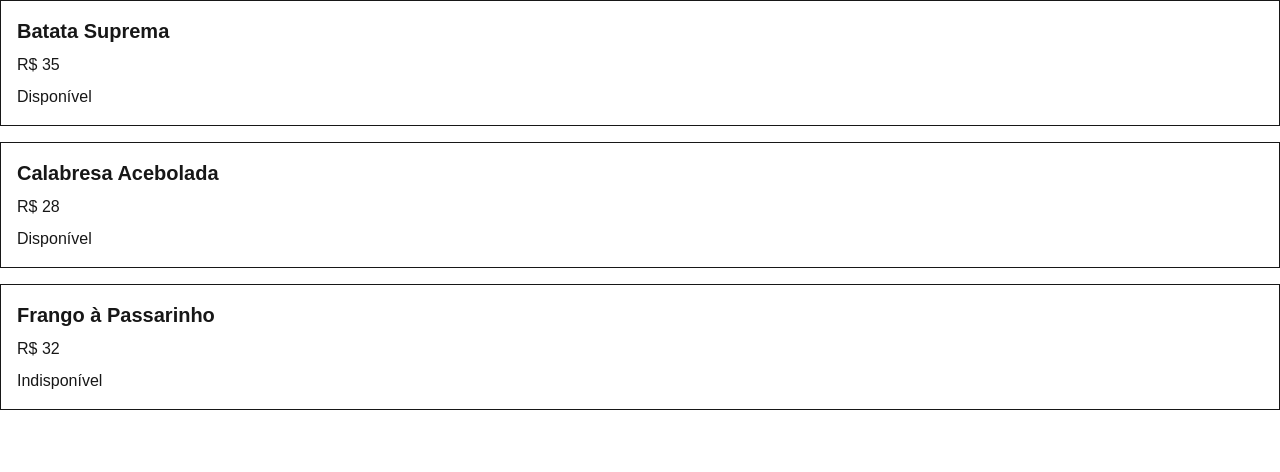
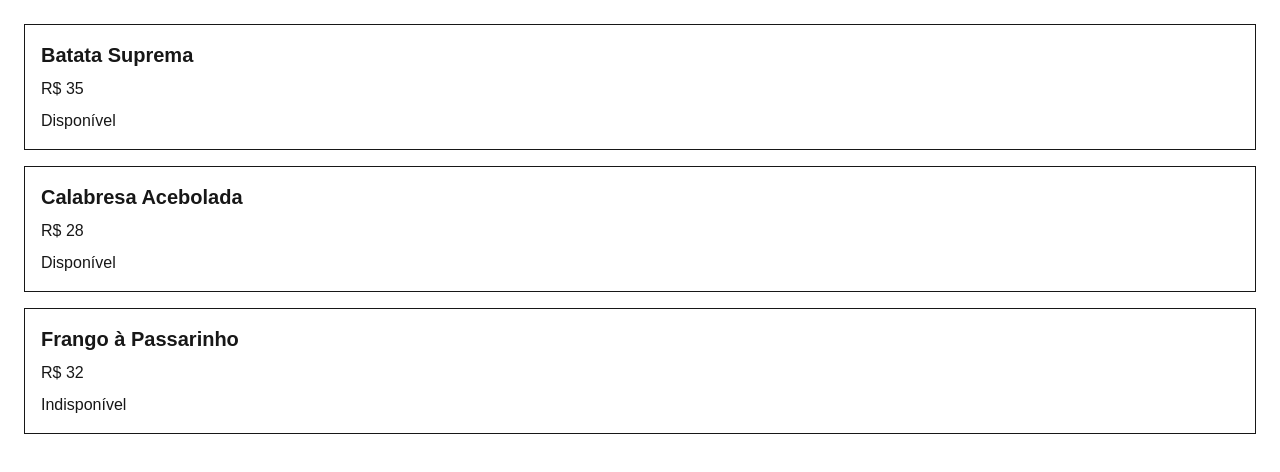
Before and after one commit to jwellingtonjuniordev-dev/belisco_petiscaria, a Next.js app: page / in a window 1280 px wide. Shown: the top 472 px of the page. Built offline with nearby package versions, Linux system fonts and the light colour scheme.

Commit message:
add some features and create new components

```diff
--- a/app/page.tsx
+++ b/app/page.tsx
@@ -1,6 +1,7 @@
 import ProductCard from "@/components/ProductCard/ProductCard";
+import type { Product } from "@/src/types/product";
 
-const products = [
+const products: Product[] = [
   {
     id: 1,
     name: "Batata Suprema",
@@ -23,13 +24,11 @@ const products = [
 
 export default function Home() {
   return (
-    <main>
+    <main className="p-6">
       {products.map((product) => (
         <ProductCard
           key={product.id}
-          name={product.name}
-          price={product.price}
-          avaliable={product.avaliable}
+          product={product}
         />
       ))}
     </main>
--- a/components/ProductCard/ProductCard.tsx
+++ b/components/ProductCard/ProductCard.tsx
@@ -1,21 +1,19 @@
+import type { Product } from "@/src/types/product";
+
 type ProductCardProps = {
-  name: string;
-  price: number;
-  avaliable: boolean;
+  product: Product;
 };
 
 export default function ProductCard({
-  name,
-  price,
-  avaliable,
+  product,
 }: ProductCardProps) {
   return (
     <div className="border rouded-lg p-4 mb-4">
-      <h2 className="text-xl font-bold">{name}</h2>
+      <h2 className="text-xl font-bold">{product.name}</h2>
 
-      <p className="mt-2">R$ {price}</p>
+      <p className="mt-2">R$ {product.price}</p>
 
-      <p className="mt-2">{avaliable ? "Disponível" : "Indisponível"}</p>
+      <p className="mt-2">{product.avaliable ? "Disponível" : "Indisponível"}</p>
     </div>
   );
 }
--- /dev/null
+++ b/src/types/product.ts
@@ -0,0 +1,6 @@
+export type Product = {
+    id: number;
+    name: string;
+    price: number;
+    avaliable: boolean;
+};
```
Also changed, not shown: components/Footer/Footer.tsx (added), components/Header/Header.tsx (added), components/Hero/Hero.tsx (added), components/Navbar/Navbar.tsx (added), components/ProductList/ProductList.tsx (added).
